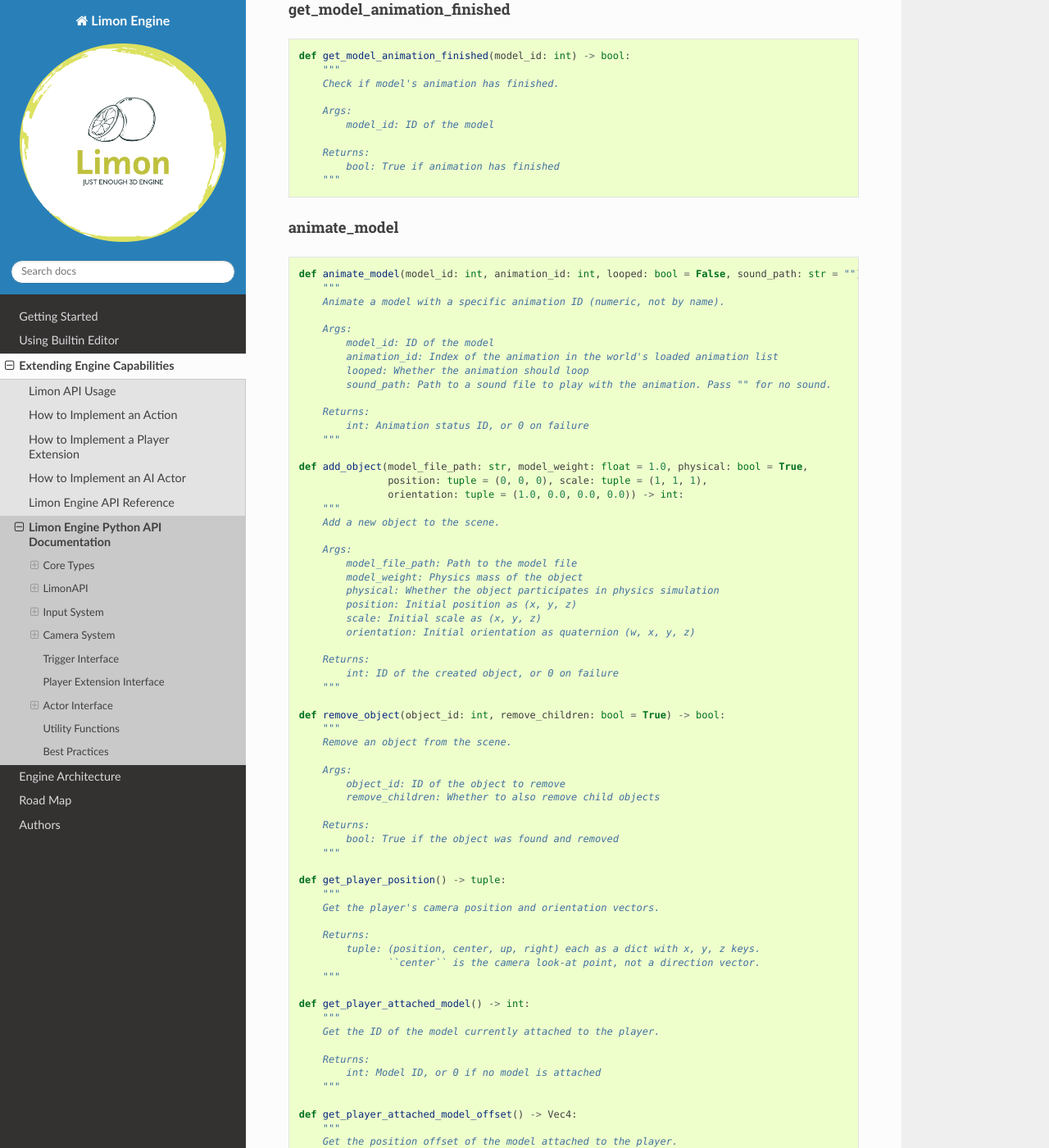
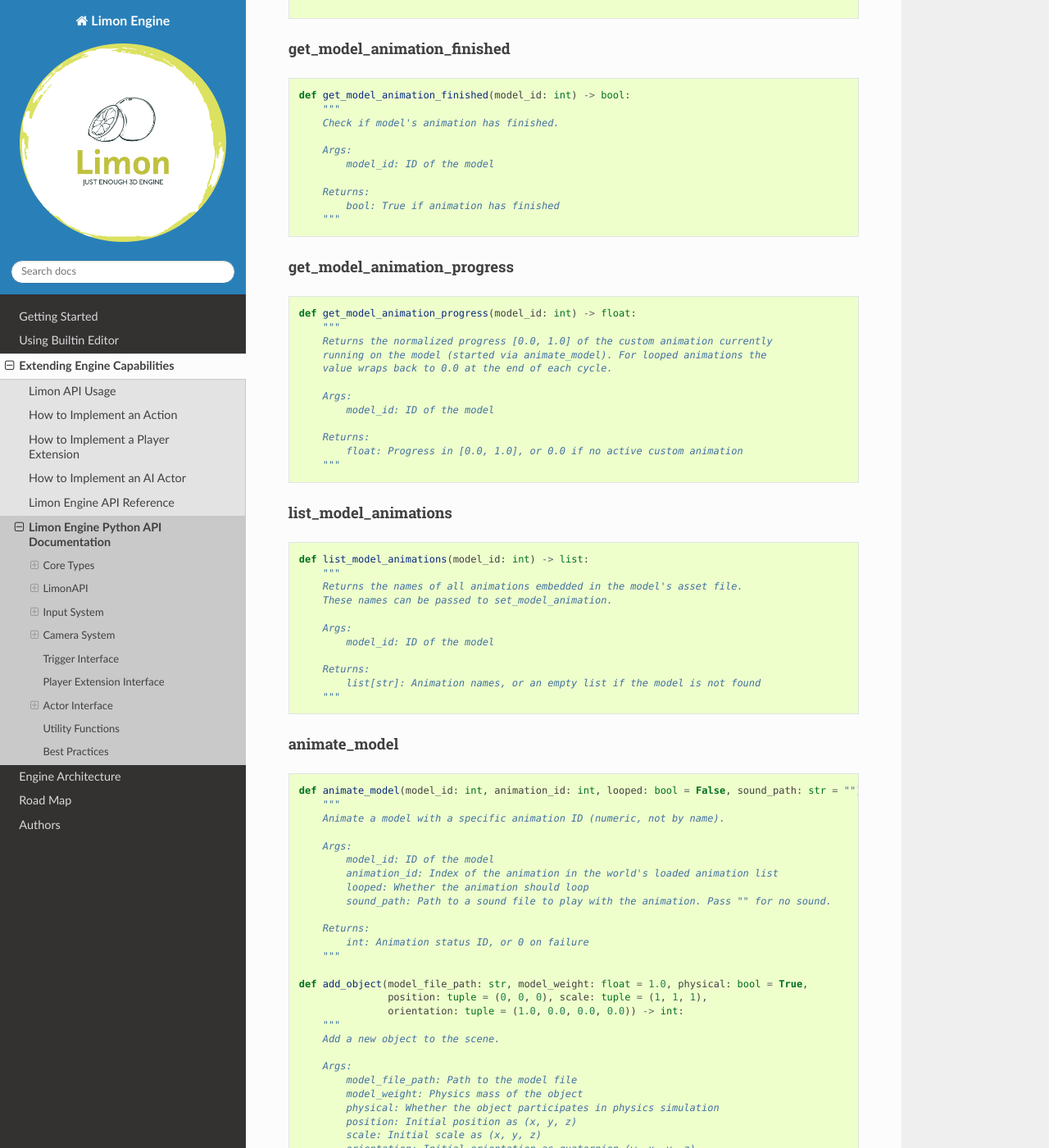
Before and after one commit to enginmanap/limonEngine-docs, a Sphinx documentation site: the page built from docs/ExtendingByAPI/pythonApi.rst, in a window 1280 px wide and 1400 px high, scrolled down 14397 px. Shown: the whole window at 82% size. Built offline with Sphinx 7.4.7 and the Read the Docs theme 3.1.0, drawn with Linux system fonts in a browser that asks for light colours; pages that are not in the unit, such as notebooks, are missing from menus; some of the changed text lies outside the part shown.

Commit message:
Expose animation progress, animation listing, and lighting query methods
  - getModelAnimationProgress
  - listModelAnimations
  - getLightPosition
  - getLightColor
  - setLightTranslate
  - getObjectByName
  - getObjectParent
  - isObjectPhysicsConnected

```diff
--- a/docs/ExtendingByAPI/pythonApi.rst
+++ b/docs/ExtendingByAPI/pythonApi.rst
@@ -740,6 +740,41 @@ get_model_animation_finished
 
         Returns:
             bool: True if animation has finished
+        """
+
+get_model_animation_progress
+^^^^^^^^^^^^^^^^^^^^^^^^^^^^
+
+.. code-block:: python
+
+    def get_model_animation_progress(model_id: int) -> float:
+        """
+        Returns the normalized progress [0.0, 1.0] of the custom animation currently
+        running on the model (started via animate_model). For looped animations the
+        value wraps back to 0.0 at the end of each cycle.
+
+        Args:
+            model_id: ID of the model
+
+        Returns:
+            float: Progress in [0.0, 1.0], or 0.0 if no active custom animation
+        """
+
+list_model_animations
+^^^^^^^^^^^^^^^^^^^^^
+
+.. code-block:: python
+
+    def list_model_animations(model_id: int) -> list:
+        """
+        Returns the names of all animations embedded in the model's asset file.
+        These names can be passed to set_model_animation.
+
+        Args:
+            model_id: ID of the model
+
+        Returns:
+            list[str]: Animation names, or an empty list if the model is not found
         """
 
 animate_model
```
Also changed, not shown: docs/ExtendingByAPI/APIReference.rst (+26 -0 lines).
